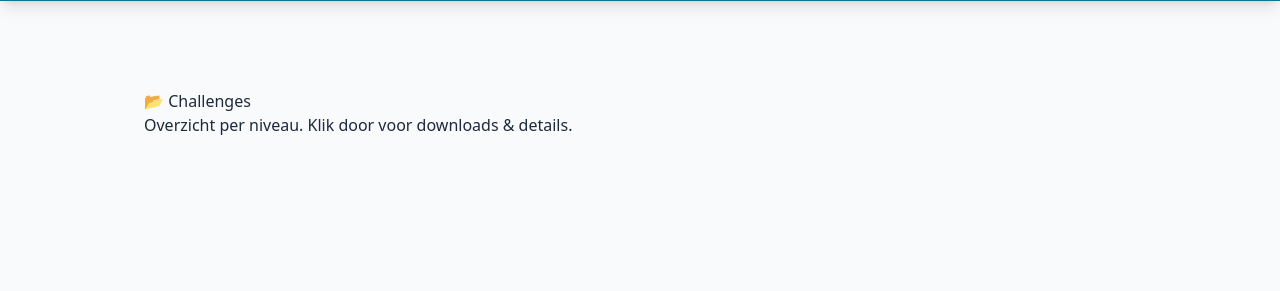
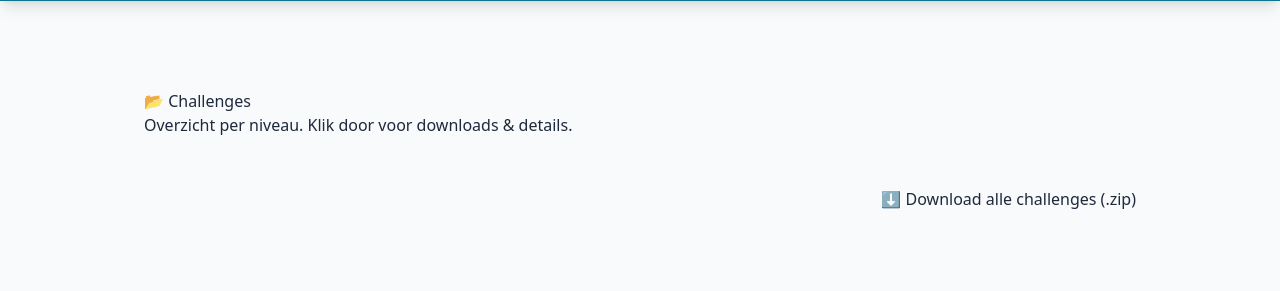
Before and after one commit to correhen/capture, a Python web app: template app/templates/challenges.html in a window 1280 px wide. Shown: the part 271-562 px from the top of the page. Run offline with Jinja, Linux system fonts and the light colour scheme; the template is opened without the code that fills it, so the values that code supplies are empty; some libraries are stand-ins or nearby versions.

Commit message:
Update challenges.html

```diff
--- a/app/templates/challenges.html
+++ b/app/templates/challenges.html
@@ -8,6 +8,10 @@
     <p>Overzicht per niveau. Klik door voor downloads & details.</p>
   </div>
 </header>
+
+<div style="text-align:right; margin:0 0 10px 0;">
+  <a class="btn" href="{{ url_for('ch.challenges_download_all') }}">⬇️ Download alle challenges (.zip)</a>
+</div>
 
 <main style="max-width: 960px; margin: 24px auto 60px; padding: 0 20px;">
   {% for level_slug, lvl in data.items() %}
```
